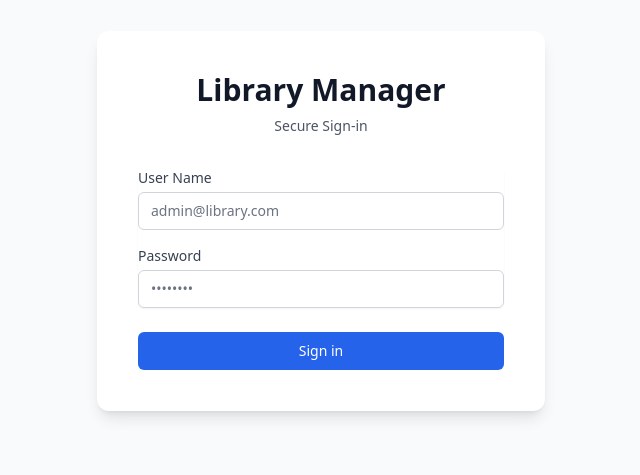
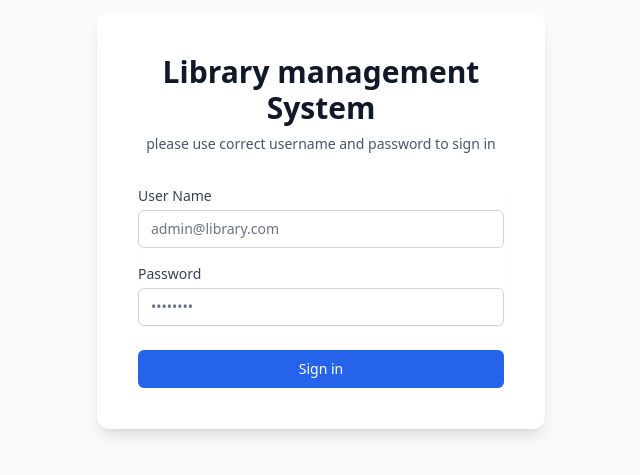
Before and after one commit to Ibrahimin8/library-manager-frontend, a React (Vite) app: page /login in a window 1280 px wide. Shown: the part 179-654 px from the top of the page, without its empty margins (319-959 px from the left). Built offline with nearby package versions, Linux system fonts and the light colour scheme.

Commit message:
Initial commit

```diff
--- a/src/components/auth/LoginForm.jsx
+++ b/src/components/auth/LoginForm.jsx
@@ -66,10 +66,10 @@ const LoginForm = () => {
       <div className="max-w-md w-full space-y-8 bg-white p-10 rounded-xl shadow-lg border border-transparent">
         <div>
           <h2 className="text-center text-3xl font-extrabold text-gray-900">
-            Library Manager
+            Library management System
           </h2>
           <p className="mt-2 text-center text-sm text-gray-600">
-            Secure Sign-in
+            please use correct username and password to sign in
           </p>
         </div>
 
```
